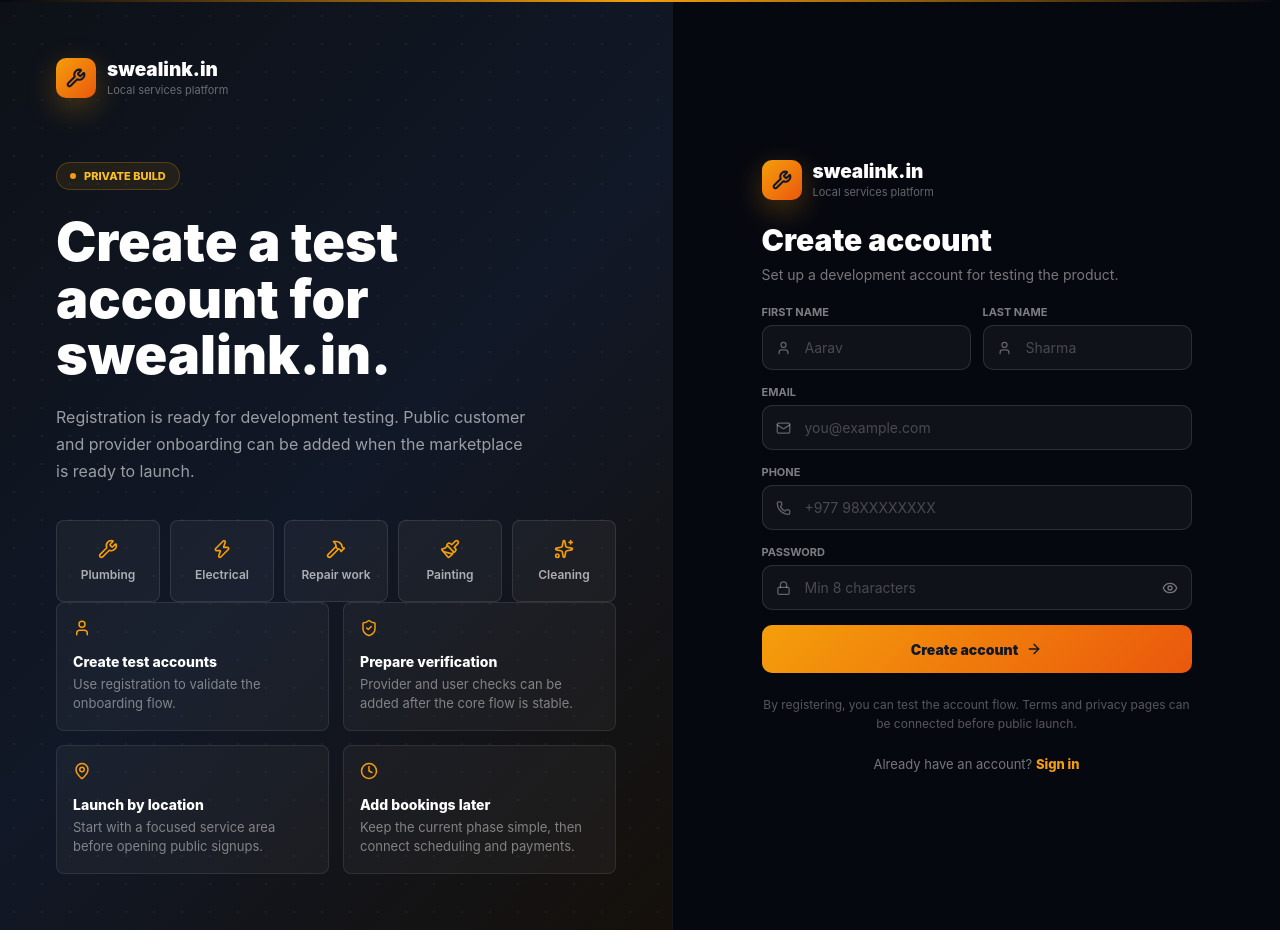
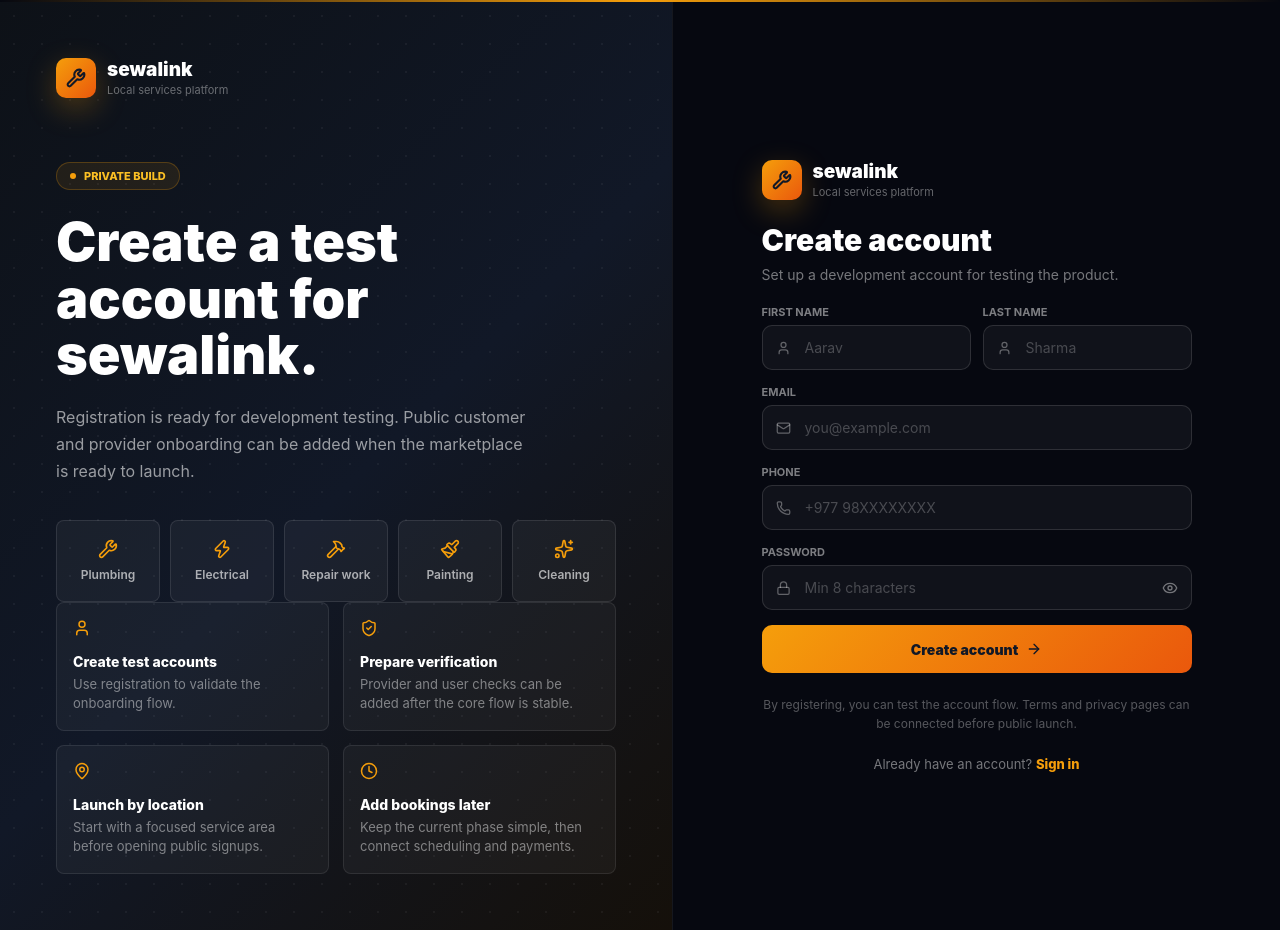
Before and after one commit to alexchaudhary/sewalink, a Next.js app in the folder frontend/: page /register in a window 1280 px wide. Built offline with nearby package versions, Linux system fonts and the light colour scheme.

Commit message:
Update register page with sewalink

```diff
--- a/frontend/src/pages/register.tsx
+++ b/frontend/src/pages/register.tsx
@@ -82,7 +82,7 @@ function BrandLogo() {
         <Wrench size={20} strokeWidth={2.5} />
       </div>
       <div>
-        <div style={{ fontSize: 19, fontWeight: 900, lineHeight: 1, color: "#fff" }}>swealink.in</div>
+        <div style={{ fontSize: 19, fontWeight: 900, lineHeight: 1, color: "#fff" }}>sewalink</div>
         <div style={{ marginTop: 4, fontSize: 11, color: "rgba(255,255,255,0.38)" }}>Local services platform</div>
       </div>
     </div>
@@ -278,7 +278,7 @@ export default function RegisterPage() {
               fontWeight: 900,
               lineHeight: 1.05,
             }}>
-              Create a test account for swealink.in.
+              Create a test account for sewalink.
             </h1>
             <p style={{
               maxWidth: 470,
```
